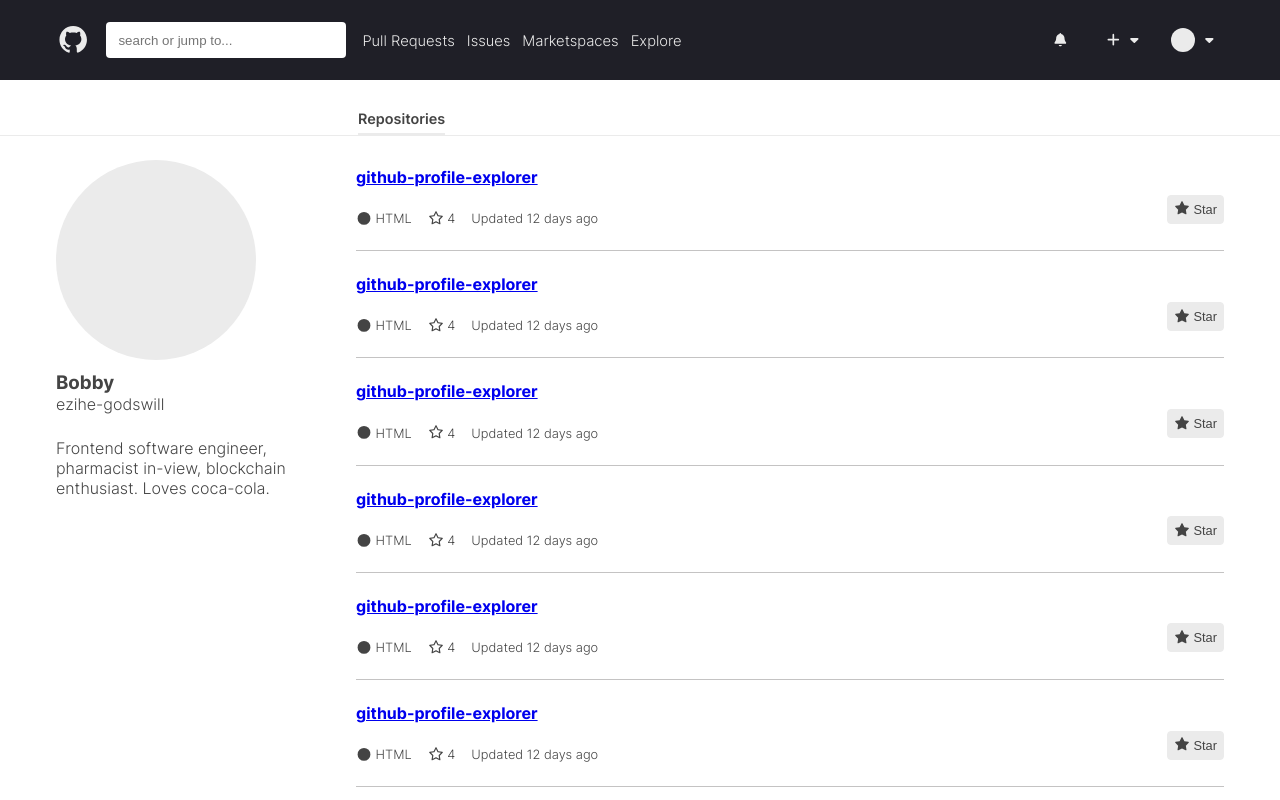
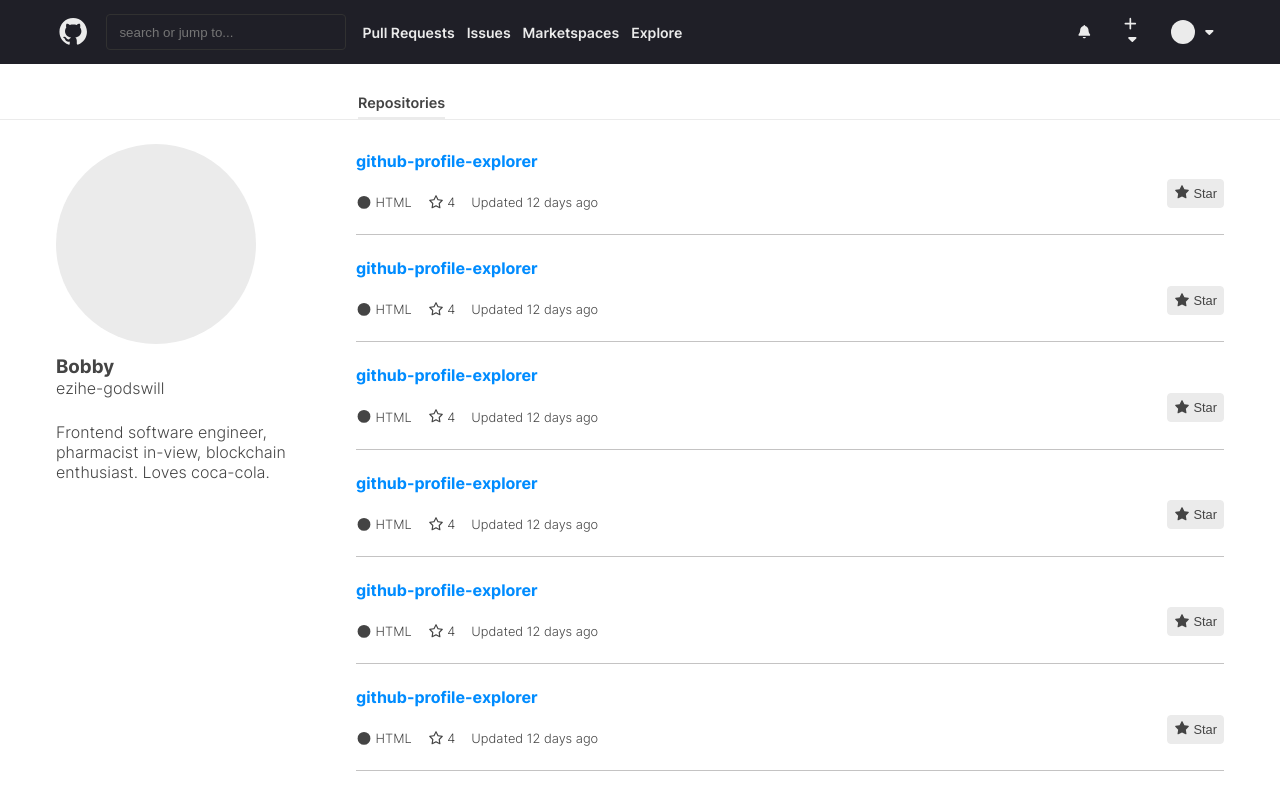
Before and after one commit to gzkdev/github-profile-explorer, a website: page profile.html in a window 1280 px wide. Drawn offline with Linux system fonts and the light colour scheme.

Commit message:
improved site structure

```diff
--- a/css/main.css
+++ b/css/main.css
@@ -169,6 +169,7 @@
   min-height: var(--header-icon-size);
   background: none;
   border: none;
+  cursor: pointer;
 }
 
 .header-logo-box {
@@ -191,8 +192,8 @@
 }
 
 .header-misc-btn {
-  width: var(--header-icon-size);
-  height: var(--header-icon-size);
+  width: var(--header-btn-size);
+  height: var(--header-btn-size);
   color: inherit;
   background: none;
   border-radius: 4px;
@@ -202,8 +203,8 @@
 }
 
 .header-misc-btn:focus {
-  background: hsl(0, 0%, 98%);
-  color: #444;
+  border: 1px solid #4e4e4e;
+  /* color: #444; */
 }
 
 .menu-box,
@@ -308,6 +309,11 @@
   margin: 8px 0 24px;
 }
 
+.github-repo-name-link {
+  text-decoration: none;
+  color: rgb(0, 140, 455);
+}
+
 .github-repo-stats {
   width: 100%;
   display: flex;
@@ -350,7 +356,7 @@
 
 @media (min-width: 768px) {
   .header-ctn {
-    padding: 16px 16px;
+    padding: 8px 16px;
   }
 
   .header-misc-btn {
@@ -425,6 +431,8 @@
     outline: none;
     border-radius: 4px;
     padding: 2px 12px;
+    background: none;
+    border: 1px solid #313131;
   }
 
   .header-nav-list {
@@ -438,7 +446,8 @@
     display: inline-block;
     padding: 0 12px 0 0;
     color: inherit;
-    font-size: 0.92rem;
+    font-size: 0.88rem;
+    font-weight: 600;
     text-decoration: none;
   }
 }
```
